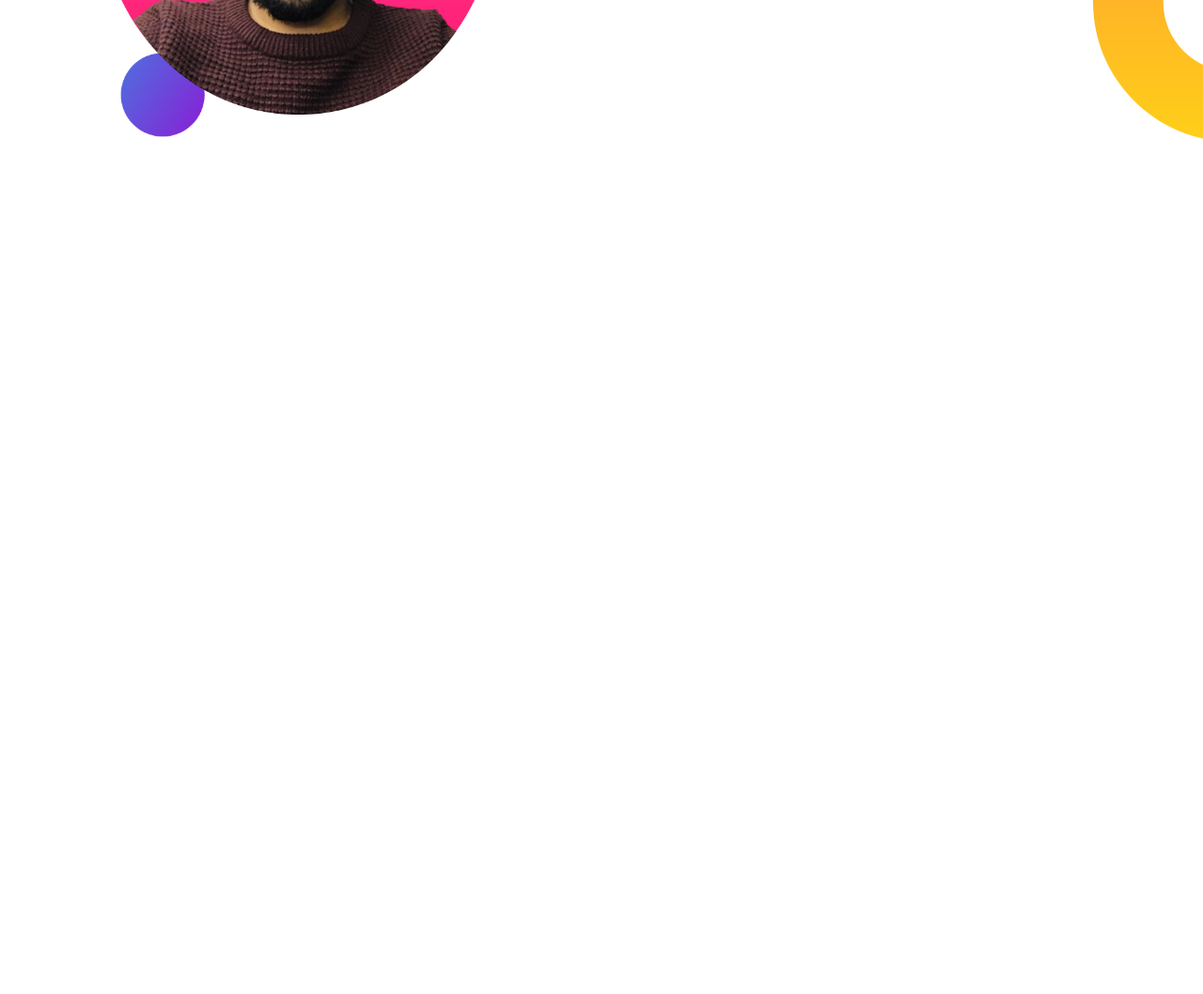
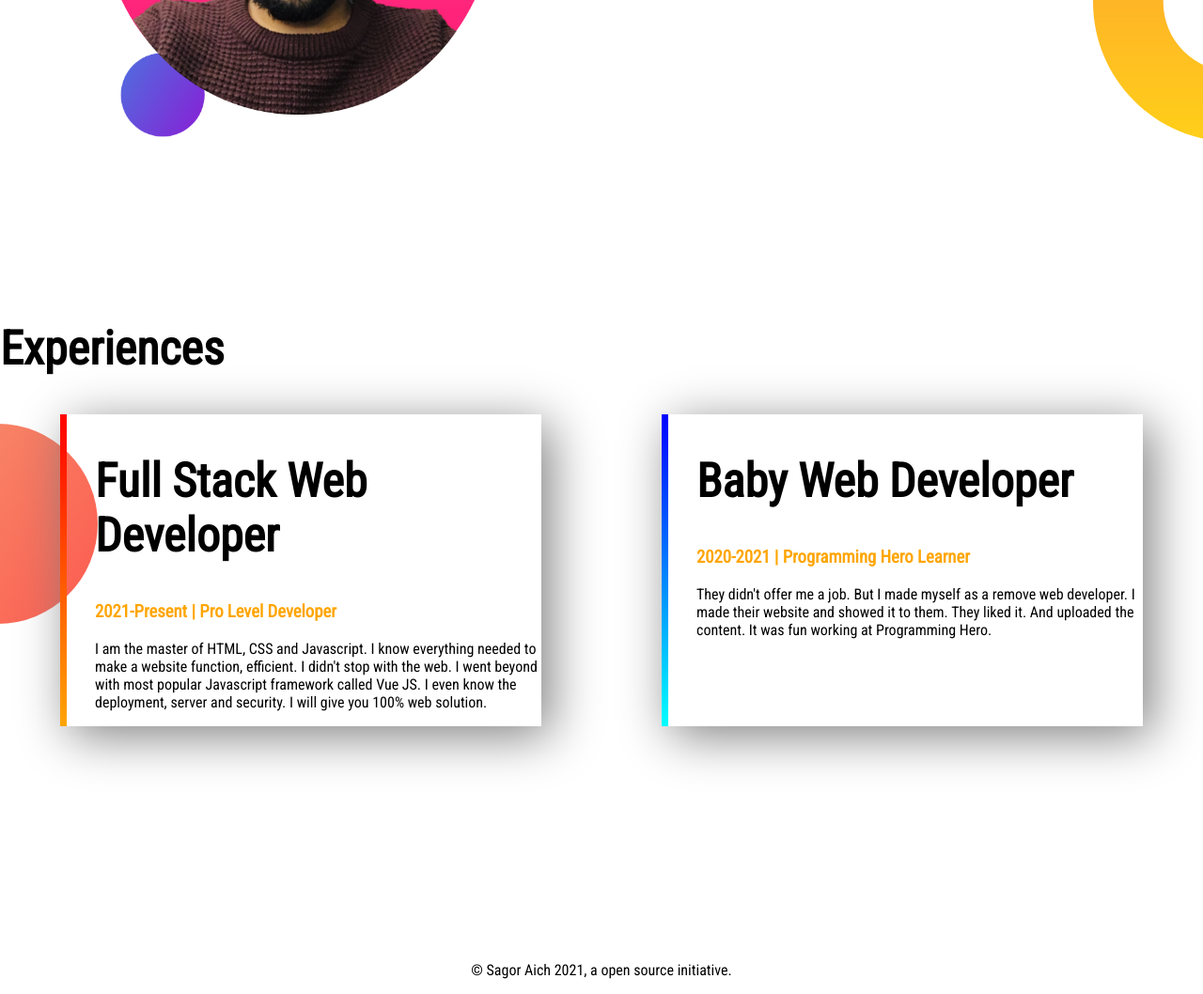
Before and after one commit to SagorAich/developer-portfolio, a plain HTML site: page index.html in a window 1280 px wide. Shown: the part 908-1966 px from the top of the page at 94% size. Before the commit the page ends 1208 px from the top, so only its background shows below. Drawn offline with Linux system fonts and the light colour scheme.

Commit message:
last update

```diff
--- a/index.html
+++ b/index.html
@@ -13,7 +13,7 @@
 </head>
 
 <body>
-    <section class="top-banner">
+    <section class="top-banner flexible-container">
         <div class="half-width">
             <h1>Welcome To</h1>
             <h1> <span class="orange-color">Sagor Aich</span> World!</h1>
@@ -28,7 +28,7 @@
             <img src="images/sagoraich.png" alt="">
         </div>
     </section>
-    <section class="top-banner1">
+    <section class="top-banner1 flexible-container">
         <div class="half-width">
             <img src="images/removemy-bg2.png" alt="">
         </div>
@@ -39,6 +39,24 @@
         <a class="link-button" href="">Download Resume</a>
         </div>
     </section>
+    <section class="experience-area">
+        <h1>Experiences</h1>
+        <div class="flexible-container">
+            <div id="pro-dev" class="experience-shadow">
+                <h1>Full Stack Web Developer</h1>
+                <h3 class="orange-color">2021-Present | Pro Level Developer</h3>
+                <p>I am the master of HTML, CSS and Javascript. I know everything needed to make a website function, efficient. I didn't stop with the web. I went beyond with most popular Javascript framework called Vue JS. I even know the deployment, server and security. I will give you 100% web solution.</p>
+            </div>
+            <div id="pro-dev1" class="experience-shadow">
+                <h1>Baby Web Developer</h1>
+                <h3 class="orange-color">2020-2021 | Programming Hero Learner</h3>
+                <p>They didn't offer me a job. But I made myself as a remove web developer. I made their website and showed it to them. They liked it. And uploaded the content. It was fun working at Programming Hero.</p>
+            </div>
+        </div>
+    </section>
+    <footer>
+        <p>© Sagor Aich 2021, a open source initiative.</p>
+    </footer>
 </body>
 
 </html>
--- a/style.css
+++ b/style.css
@@ -9,7 +9,7 @@ h1{
 .orange-color{
     color: orange;
 }
-section{
+.flexible-container{
     display: flex;
 }
 .half-width{
@@ -37,3 +37,29 @@ section{
     background-repeat: no-repeat;
     background-position: right;
 }
+.experience-area{
+    background-image: url(images/exp-bg.png);
+    background-repeat: no-repeat;
+    background-position: left;
+}
+.experience-shadow{
+    width: 40%;
+    padding-left: 30px;
+    box-shadow: 10px 10px 50px gray;
+    margin-left: 5%;
+    margin-right: 5%;
+}
+#pro-dev{
+    border-left: 7px solid;
+    border-image:linear-gradient(red,orange);
+    border-image-slice: 1;
+}
+#pro-dev1{
+    border-left: 7px solid;
+    border-image:linear-gradient(blue,cyan);
+    border-image-slice: 1;
+}
+footer p{
+    margin-top: 250px;
+    text-align: center;
+}
```
